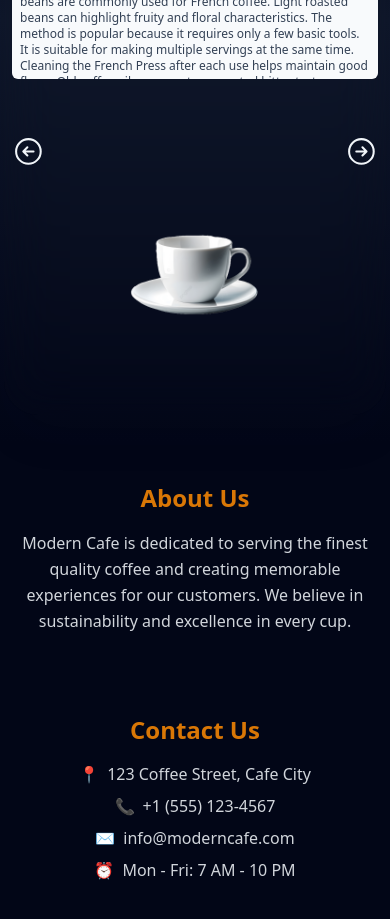
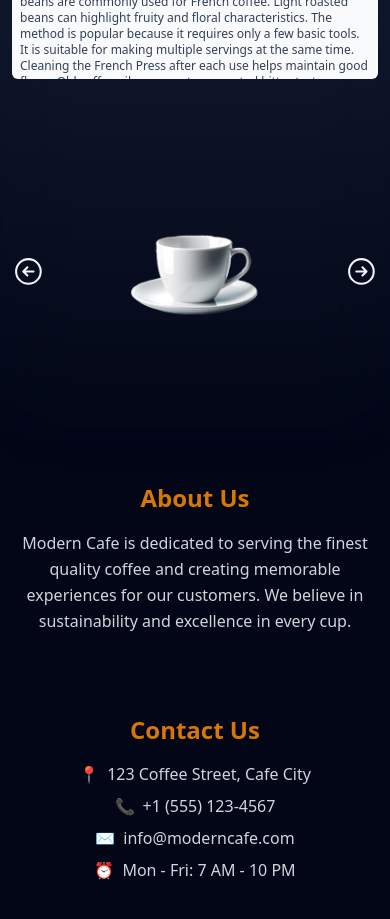
Before and after one commit to Ryanch98/ModernCafeWeb, a React (Create React App) app: page / in a window 390 px wide. Shown: the part 1260-2179 px from the top of the page. Built offline with nearby package versions, Linux system fonts and the light colour scheme.

Commit message:
fix: set h for arrow buttons

```diff
--- a/src/Components/coffeeStory/coffeeCard.tsx
+++ b/src/Components/coffeeStory/coffeeCard.tsx
@@ -71,8 +71,8 @@ export default function CoffeeCard({
             {description}
           </div>
         </div>
-        <div className="flex w-full flex-row justify-between sm:w-[50%] sm:pt-0">
-          <button onClick={() => onReachEnd('prev')} className="z-50 flex w-10">
+        <div className="flex w-full flex-row items-center justify-between sm:w-[50%] sm:pt-0">
+          <button onClick={() => onReachEnd('prev')} className="z-50 flex h-10 w-10">
             <ArrowLeftCircleIcon />
           </button>
           <div className="relative flex w-full items-center justify-center lg:w-[45%]">
@@ -80,7 +80,7 @@ export default function CoffeeCard({
               <CoffeeAnimation reverse={reverse} progress={progress} machineImage={image} />
             </div>
           </div>
-          <button onClick={() => onReachEnd('next')} className="z-50 flex w-10">
+          <button onClick={() => onReachEnd('next')} className="z-50 flex h-10 w-10">
             <ArrowRightCircleIcon />
           </button>
         </div>
```
